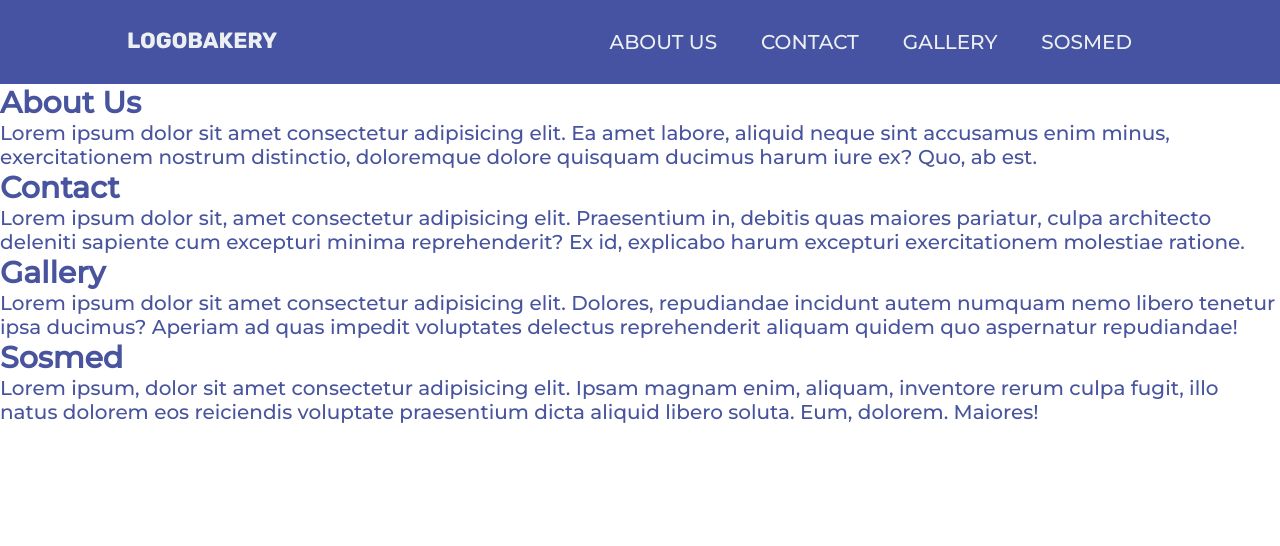
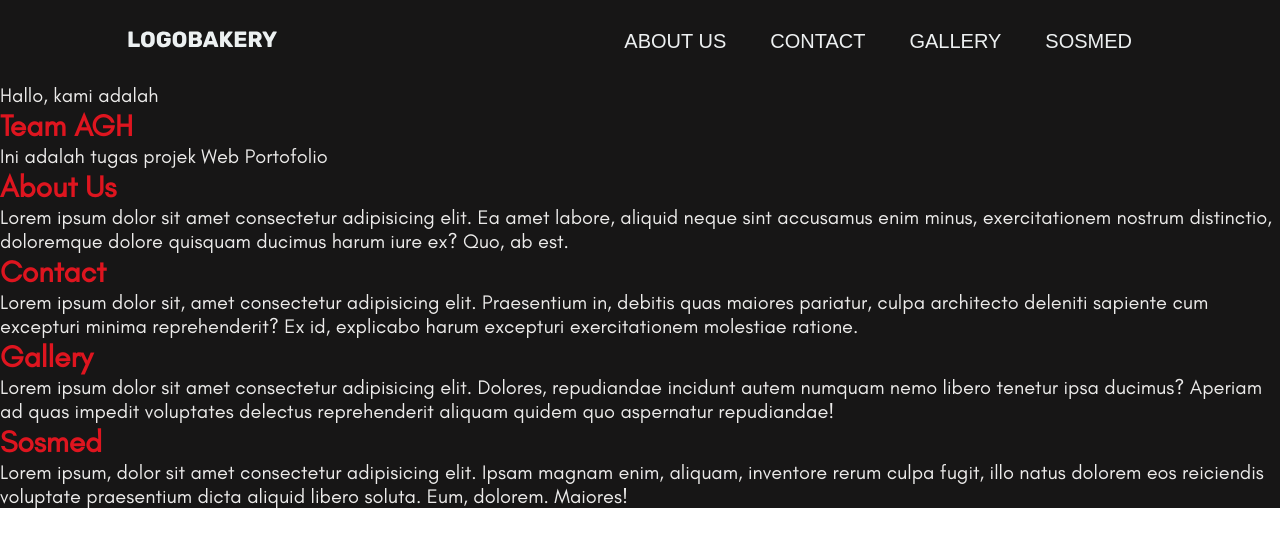
Before and after one commit to kyungrie/Projek_portofolio, a plain HTML site: page Projek_Portofolio/index.html in a window 1280 px wide. Drawn offline with Linux system fonts and the light colour scheme.

Commit message:
Add files via upload

```diff
--- a/Projek_Portofolio/Style.css
+++ b/Projek_Portofolio/Style.css
@@ -1,3 +1,16 @@
+@font-face{
+    font-family: 'Myfont';
+    src: url('norwester/norwester.otf') format('opentype');
+    font-weight: normal;
+    font-style: normal;
+}
+@font-face {
+    font-family: 'Myfont2';
+    src: url('glacial-indifference/GlacialIndifference-Regular.otf') format('opentype');
+    font-weight: normal;
+    font-style: normal;
+}
+
 @import url('https://fonts.googleapis.com/css2?family=Montserrat:wght@500&family=Poppins&family=Public+Sans:wght@700&display=swap');
 
 *{
@@ -6,7 +19,7 @@
     padding: 0;
 }
 li, a{
-    font-family: "Montserrat", sans-serif;
+    font-family: 'Montserrat', sans-serif;
     font-weight: 500;
     font-size: 20px;
     color: #edf0f1;
@@ -17,7 +30,7 @@ header{
     justify-content: flex-end;
     align-items: center;
     padding: 30px 10%;
-    background-color: #4653a2;
+    background-color: #171616;
 }
 .logo{
     cursor: pointer;
@@ -34,11 +47,15 @@ header{
     transition: all 0 ;
 }
 .navLinks li a:hover{
-    color: #0088a9;
+    color: #DE151F;
 }
 section{
-    font-family: "Montserrat", sans-serif;
+    font-family: "Myfont2";
     font-weight: 500;
     font-size: 20px;
-    color: #48549e;
+    color: #ECEBEA;
+    background-color: #171616;
 }
+section h1{
+    color: #DE151F;
+}
--- a/Projek_Portofolio/index.html
+++ b/Projek_Portofolio/index.html
@@ -4,11 +4,11 @@
     <meta charset="UTF-8">
     <meta name="viewport" content="width=device-width, initial-scale=1.0">
     <link rel="stylesheet" href="Style.css">
-    <title>Team-Homepage</title>
+    <title>Team Portofolio</title>
 </head>
 <body>
     <header>
-        <a class="logo"><img src="images/logo.svg" alt="Logo"></a>
+        <a class="logo" href="#"><img src="images/logo.svg" alt="Logo"></a>
         <nav>
             <ul class="navLinks">
                 <li><a href="#about">ABOUT US</a></li>
@@ -18,6 +18,10 @@
             </ul>
         </nav>
     </header>
+    <section id="">
+        <P>Hallo, kami adalah</P>
+        <h1>Team AGH</h1>
+        <p>Ini adalah tugas projek Web Portofolio</p></section>
      <section id="about">
     <h1>About Us</h1>
     <p>Lorem ipsum dolor sit amet consectetur adipisicing elit. Ea amet labore, aliquid neque sint accusamus enim minus, exercitationem nostrum distinctio, doloremque dolore quisquam ducimus harum iure ex? Quo, ab est.</p>
```
Also changed, not shown: Projek_Portofolio/glacial-indifference/GlacialIndifference-Bold.otf (added), Projek_Portofolio/glacial-indifference/GlacialIndifference-Italic.otf (added), Projek_Portofolio/glacial-indifference/GlacialIndifference-Regular.otf (added), Projek_Portofolio/glacial-indifference/SIL Open Font License.txt (added), Projek_Portofolio/norwester/SIL Open Font License.txt (added), Projek_Portofolio/norwester/norwester.otf (added).
